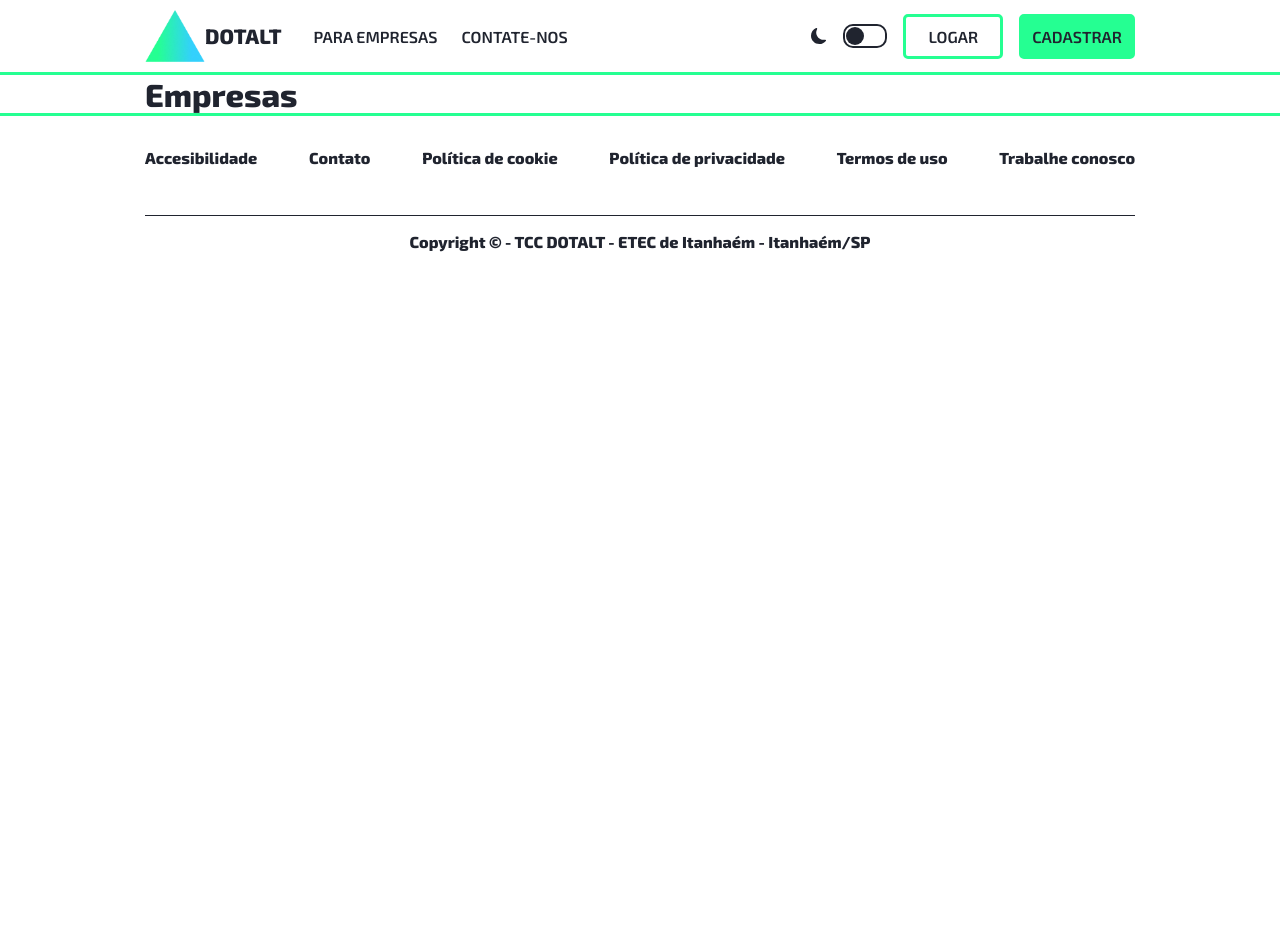
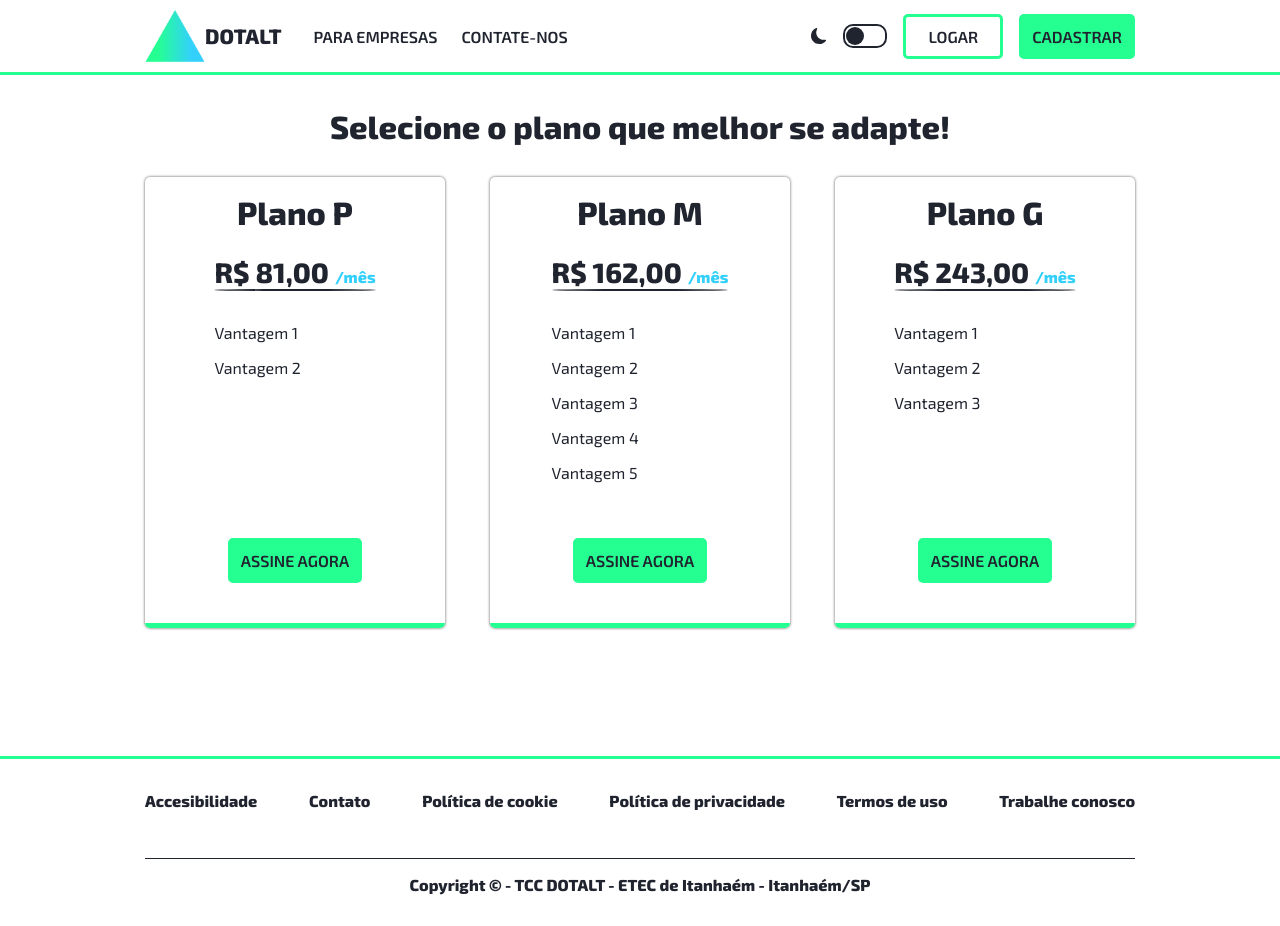
Before and after one commit to ImMacena/DOTALT, a React (Create React App) app: page /Empresas in a window 1280 px wide. Before the commit the page ends 800 px from the top, so only its background shows below. Built offline with nearby package versions, Linux system fonts and the light colour scheme; no server answers.

Commit message:
Trabalhando na página 'Empresas'

```diff
--- a/src/components/PendentesCard/styles.js
+++ b/src/components/PendentesCard/styles.js
@@ -5,7 +5,6 @@ export const StyledPendentesCard = styled.li`
   flex-direction: column;
 
   padding: 0.5rem 1rem;
-  border: 1px solid ${({ theme }) => theme.colors.text};
   border-radius: 5px;
   box-shadow: 0px 0px 3px #555;
 `;
--- /dev/null
+++ b/src/components/PlanosCard/index.jsx
@@ -0,0 +1,25 @@
+import { ActionBtn } from "../ActionBtn";
+import { StyledPlanosCard, VantagensList } from "./styles";
+
+export const PlanosCard = ({ plano }) => {
+  return (
+    <StyledPlanosCard>
+      <div>
+        <h2>Plano {plano.size}</h2>
+        <h3>
+          R$ {plano.price} <span>/mês</span>
+        </h3>
+
+        <VantagensList>
+          {plano.list.map((item, key) => {
+            return <li key={key}>{item}</li>;
+          })}
+        </VantagensList>
+      </div>
+
+      <ActionBtn fill={"fill"} color={"primary"}>
+        ASSINE AGORA
+      </ActionBtn>
+    </StyledPlanosCard>
+  );
+};
--- /dev/null
+++ b/src/components/PlanosCard/styles.js
@@ -0,0 +1,49 @@
+import styled from "styled-components";
+
+export const StyledPlanosCard = styled.li`
+  flex: 1;
+  display: flex;
+  flex-direction: column;
+  align-items: center;
+  justify-content: space-between;
+
+  max-width: 300px;
+  box-shadow: 0px 0px 3px #555;
+  border-radius: 5px;
+  text-align: center;
+  padding: 1rem;
+  border-bottom: 5px solid ${({ theme }) => theme.colors.primary};
+
+  & h2 {
+    font-size: 2rem;
+    margin-bottom: 1.5rem;
+  }
+
+  & h3 {
+    font-size: 1.75rem;
+  }
+
+  & h3::after {
+    content: "";
+    display: block;
+    height: 2px;
+    width: 100%;
+    background-color: ${({ theme }) => theme.colors.text};
+    border-radius: 50%;
+  }
+
+  & h3 span {
+    font-size: 1rem;
+    color: ${({theme}) => theme.colors.secondary};
+  }
+`;
+
+export const VantagensList = styled.ul`
+  list-style: none;
+  margin: 1.5rem 0;
+
+  & li {
+    text-align: start;
+    padding: 0.5rem 0;
+  }
+`;
--- a/src/components/ProfileCard/styles.js
+++ b/src/components/ProfileCard/styles.js
@@ -8,7 +8,6 @@ export const StyledProfileCard = styled.div`
 
   background-color: ${({ theme }) => theme.colors.background};
   max-width: 50%;
-  border: 1px solid ${({ theme }) => theme.colors.text};
   border-radius: 5px;
   padding: 1.5rem;
   box-shadow: 0px 0px 3px #555;
--- a/src/pages/Aluno/styles.js
+++ b/src/pages/Aluno/styles.js
@@ -59,11 +59,12 @@ export const DesempenhoResumo = styled.div`
     align-items: center;
     gap: 2rem;
 
+    box-shadow: 0px 0px 3px #555;
     height: 220px;
     text-align: center;
     font-weight: bold;
     padding: 0 1.5rem;
-    border: 1px solid ${({theme}) => theme.colors.text};
+    border: 1px solid ${({ theme }) => theme.colors.text};
     border-radius: 5px;
 
     h2 {
@@ -95,7 +96,7 @@ export const DesempenhoArmazenamento = styled.div`
   flex: 1;
 
   & span {
-    color: ${({theme}) => theme.colors.text} !important;
+    color: ${({ theme }) => theme.colors.text} !important;
     font-size: 1rem !important;
     font-weight: 700 !important;
   }
@@ -116,8 +117,9 @@ export const DesempenhoArmazenamento = styled.div`
     align-items: center;
     justify-content: center;
 
+    box-shadow: 0px 0px 3px #555;
     height: 220px;
-    border: 1px solid ${({theme}) => theme.colors.text};
+    border: 1px solid ${({ theme }) => theme.colors.text};
     border-radius: 5px;
   }
 `;
--- a/src/pages/Cadastro/styles.js
+++ b/src/pages/Cadastro/styles.js
@@ -5,7 +5,6 @@ export const CadastroContainer = styled.section``;
 export const CadastroContent = styled.div`
   display: flex;
   justify-content: space-between;
-  align-items: center;
   gap: 2.5rem;
 
   width: 100%;
@@ -36,6 +35,7 @@ export const CadastroImage = styled.div`
   justify-content: center;
   align-items: center;
 
+  height: calc(100vh - 75px);
   width: 100%;
 
   & img {
--- a/src/pages/Empresas/index.jsx
+++ b/src/pages/Empresas/index.jsx
@@ -1,9 +1,40 @@
 import { Container } from "../../components/Container";
+import { PlanosCard } from "../../components/PlanosCard";
+
+import { EmpresasContainer, ListaPlanos, Planos } from "./styles";
 
 export const Empresas = () => {
+  const planos = [
+    {
+      size: "P",
+      price: "81,00",
+      list: ["Vantagem 1", "Vantagem 2"],
+    },
+    {
+      size: "M",
+      price: "162,00",
+      list: ["Vantagem 1", "Vantagem 2", "Vantagem 3", "Vantagem 4", "Vantagem 5"],
+    },
+    {
+      size: "G",
+      price: "243,00",
+      list: ["Vantagem 1", "Vantagem 2", "Vantagem 3"],
+    },
+  ];
+
   return (
-    <Container>
-      <h1>Empresas</h1>
-    </Container>
+    <EmpresasContainer>
+      <Container>
+        <Planos>
+          <h1>Selecione o plano que melhor se adapte!</h1>
+
+          <ListaPlanos>
+            {planos.map((plano, key) => {
+              return <PlanosCard plano={plano} key={key} />;
+            })}
+          </ListaPlanos>
+        </Planos>
+      </Container>
+    </EmpresasContainer>
   );
 };
--- a/src/pages/Empresas/styles.js
+++ b/src/pages/Empresas/styles.js
@@ -0,0 +1,23 @@
+import styled from "styled-components";
+
+export const EmpresasContainer = styled.section`
+  padding-bottom: 8rem;
+`;
+
+export const Planos = styled.div`
+  & h1 {
+    text-align: center;
+    font-size: 2rem;
+    padding: 2rem 0;
+  }
+`;
+
+export const ListaPlanos = styled.ul`
+  display: flex;
+  flex-direction: row;
+  justify-content: space-between;
+  flex-wrap: wrap;
+
+  width: 100%;
+  list-style: none;
+`;
--- a/src/pages/Home/index.jsx
+++ b/src/pages/Home/index.jsx
@@ -46,7 +46,7 @@ export const Home = () => {
           </HomeContentTitle>
 
           <HomeDescs>
-            <HomeDesc side={"start"} margin={"right"}>
+            <HomeDesc side={"center"} >
               <img src={BarChartFill} alt="Imagem de gráfico de barras" />
               <h2>Acompanhe o desempenho acadêmico</h2>
               <p>
@@ -54,7 +54,7 @@ export const Home = () => {
                 atividades.
               </p>
             </HomeDesc>
-            <HomeDesc side={"end"} margin={"left"}>
+            <HomeDesc side={"center"} >
               <img src={BookFill} alt="Imagem de livro" />
               <h2>Mais praticidade e disponibilidade</h2>
               <p>
--- a/src/pages/Home/styles.js
+++ b/src/pages/Home/styles.js
@@ -8,6 +8,7 @@ export const HomeHero = styled.section`
   background-size: cover;
   background-position: center;
   background-repeat: no-repeat;
+  background-attachment: fixed;
 
   height: 65vh;
 
@@ -40,12 +41,22 @@ export const HomeContent = styled.section`
 `;
 
 export const HomeContentTitle = styled.h1`
-  ${({ text }) => {
-    if (text === "center") {
-      return css`
+${({ text }) => {
+  if (text === "center") {
+    return css`
         text-align: center;
         max-width: 500px;
-        margin: 2rem auto;
+        margin: 2rem auto 0 auto;
+
+        &::after {
+          content: "";
+          display: block;
+          height: 10rem;
+          width: 2px;
+          background-color: ${({theme}) => theme.colors.secondary};
+          margin: 2rem auto -6rem auto;
+          border-radius: 10px;
+        }
       `;
     } else {
       return css`
@@ -58,7 +69,6 @@ export const HomeContentTitle = styled.h1`
 
 export const HomeDescs = styled.div`
   display: flex;
-  flex-wrap: wrap;
   justify-content: space-between;
   gap: 2rem;
 
@@ -74,7 +84,7 @@ export const HomeDesc = styled.div`
   & img {
     justify-content: end;
     max-width: 75px;
-    ${({ margin }) => "margin-" + margin + ": auto;"}
+    margin: 0 auto 1rem auto;
   }
 `;
 
@@ -89,10 +99,10 @@ export const HomeCards = styled.div`
     content: "";
     background-color: ${({ theme }) => theme.colors.secondary};
     width: 230px;
-    height: 10px;
+    height: 5px;
     margin: 6rem auto;
-
     display: block;
+    border-radius: 10px;
   }
 `;
 
```
